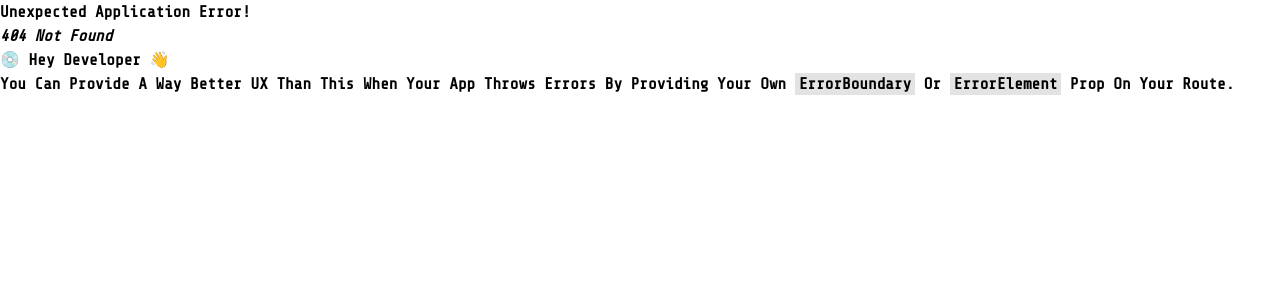
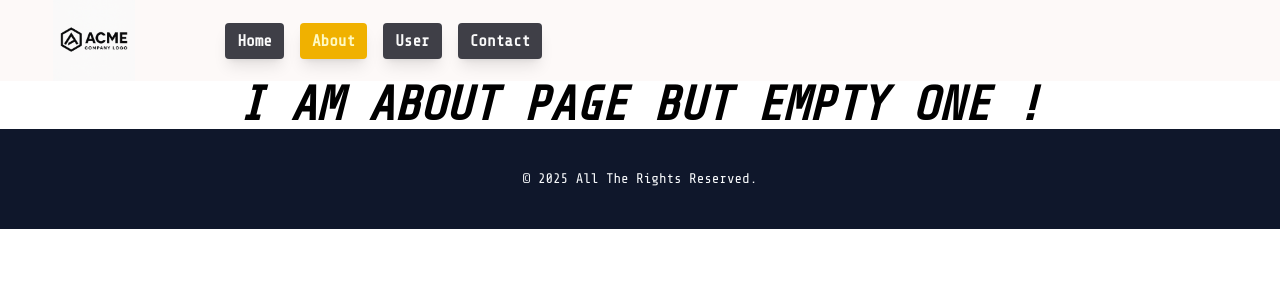
Before and after one commit to rakib-hasan-78/practice-router, a React (Vite) app: page /about in a window 1280 px wide. Before the commit this address had no page. Shown: the top 300 px of the page. Built offline with nearby package versions, Linux system fonts and the light colour scheme.

Commit message:
nested router

```diff
--- /dev/null
+++ b/src/components/Component/Card/Card.jsx
@@ -0,0 +1,20 @@
+import React from 'react';
+import { useNavigate } from 'react-router-dom';
+
+const Card = ({loader}) => {
+
+    const {name:{common},cca3, area} = loader;
+    const navigate = useNavigate([]);
+
+    const detail =()=>{
+            navigate(`/users/${cca3}`);
+    }
+    return (
+        <div onClick={detail} className='w-10/12 border p-2 my-2 cursor-pointer'>
+            <h2>country: <small>{common}</small></h2>
+            <h3>area: <small>{area}SqKm.</small></h3>
+        </div>
+    );
+};
+
+export default Card;
--- /dev/null
+++ b/src/components/Component/Detail/Detail.jsx
@@ -0,0 +1,16 @@
+import React from 'react';
+import { useLoaderData } from 'react-router-dom';
+
+const Detail = () => {
+    const data = useLoaderData();
+    console.log(data)
+    const{ cca3, name:{common}} = data;
+    return (
+        <div>
+            <h3>country name: <small>{common}</small></h3>
+            <p>hidden code : {cca3}</p>
+        </div>
+    );
+};
+
+export default Detail;
--- /dev/null
+++ b/src/components/Component/Footer/Footer.jsx
@@ -0,0 +1,12 @@
+import React from 'react';
+
+const Footer = () => {
+
+    return (
+        <footer className='w-full h-auto py-10 bg-slate-900 flex flex-col content-center items-center'>
+            <span className='text-slate-50 font-light text-sm'>&copy; {new Date().getFullYear()} all the rights reserved.</span>
+        </footer>
+    );
+};
+
+export default Footer;
--- a/src/components/Component/Nav/Nav.jsx
+++ b/src/components/Component/Nav/Nav.jsx
@@ -17,7 +17,7 @@ const Nav = ({ isOpen }) => {
             xxs:absolute xxs:bg-gray-400 lg:bg-transparent top-18 left-0 lg:static xxs:w-full lg:w-max xxs:pt-10 lg:pt-0`}>
             <NavLink className={getActive} to={'/'}>Home</NavLink>
             <NavLink className={getActive} to={'/about'}>About</NavLink>
-            <NavLink className={getActive} to={'/user'}>User</NavLink>
+            <NavLink className={getActive} to={'/users'}>User</NavLink>
             <NavLink className={getActive} to={'/contact'}>Contact</NavLink>
         </nav>
     );
--- /dev/null
+++ b/src/components/Pages/About.jsx
@@ -0,0 +1,11 @@
+import React from 'react';
+
+const About = () => {
+    return (
+        <div className='w-full h-auto flex items-center justify-center'>
+            <h2 className='xxs:text-lg sm:text-xl lg:text-5xl font-semibold italic uppercase'>i am about page but empty one !</h2>
+        </div>
+    );
+};
+
+export default About;
--- a/src/components/Pages/Home.jsx
+++ b/src/components/Pages/Home.jsx
@@ -1,11 +1,16 @@
 import React from 'react';
 import Header from './../Component/Header.jsx/Header';
+import { Outlet } from 'react-router-dom';
+import Footer from './../Component/Footer/Footer';
 
 const Home = () => {
     return (
-        <>
+        <div className='w-full max-h-screen flex flex-col items-center justify-between'>
          <Header />
-        </>
+
+            <Outlet className={`flex-grow`} />
+         <Footer />
+        </div>
     );
 };
 
--- /dev/null
+++ b/src/components/Pages/Users.jsx
@@ -0,0 +1,21 @@
+// import React from 'react';
+
+import { useLoaderData } from "react-router-dom";
+import Card from './../Component/Card/Card';
+
+const Users = () => {
+    const data = useLoaderData();
+    return (
+        <section className="w-full h-auto">
+           <main>
+                <div className="w-full h-auto grid grid-cols-4  place-items-center gap-x-5 gap-y-3 ">
+                    {
+                        data.map(loader=> (<Card key={loader.cca3} loader={loader} />) )
+                    }
+                </div>
+           </main>
+        </section>
+    );
+};
+
+export default Users;
--- a/src/main.jsx
+++ b/src/main.jsx
@@ -3,11 +3,33 @@ import { createRoot } from 'react-dom/client'
 import { createBrowserRouter, RouterProvider } from 'react-router-dom';
 import './index.css'
 import Home from './components/Pages/Home';
+import About from './components/Pages/About';
+import Users from './components/Pages/Users';
+import Detail from './components/Component/Detail/Detail';
+
 
 const router = createBrowserRouter([
   {
     path:'/',
-    element: <Home />
+    element: <Home />,
+    errorElement: <div>error 404!</div>,
+    children: [
+  {
+    path: '/about', // ✅ relative path
+    element: <About />
+  },
+  {
+   path:'/users',
+   loader: ()=> fetch('https://restcountries.com/v3.1/all').then(res => res.json()),
+   element: <Users />
+  },
+  {
+    path:'/users/:code',
+    loader: ({params})=>fetch(`https://restcountries.com/v3.1/alpha/${params.code}`).then(res => res.json()).then(data => data[0]),
+    element: <Detail />,
+  }
+]
+
   }
 ])
 
@@ -16,4 +38,3 @@ createRoot(document.getElementById('root')).render(
     <RouterProvider router={router} />
   </StrictMode>,
 )
-//** */ https://countriesnow.space/api/v0.1/countries
--- a/vite.config.js
+++ b/vite.config.js
@@ -5,4 +5,7 @@ import react from '@vitejs/plugin-react-swc'
 // https://vite.dev/config/
 export default defineConfig({
   plugins: [react(), tailwindcss()],
+  server: {
+    historyApiFallback: true
+  }
 })
```
